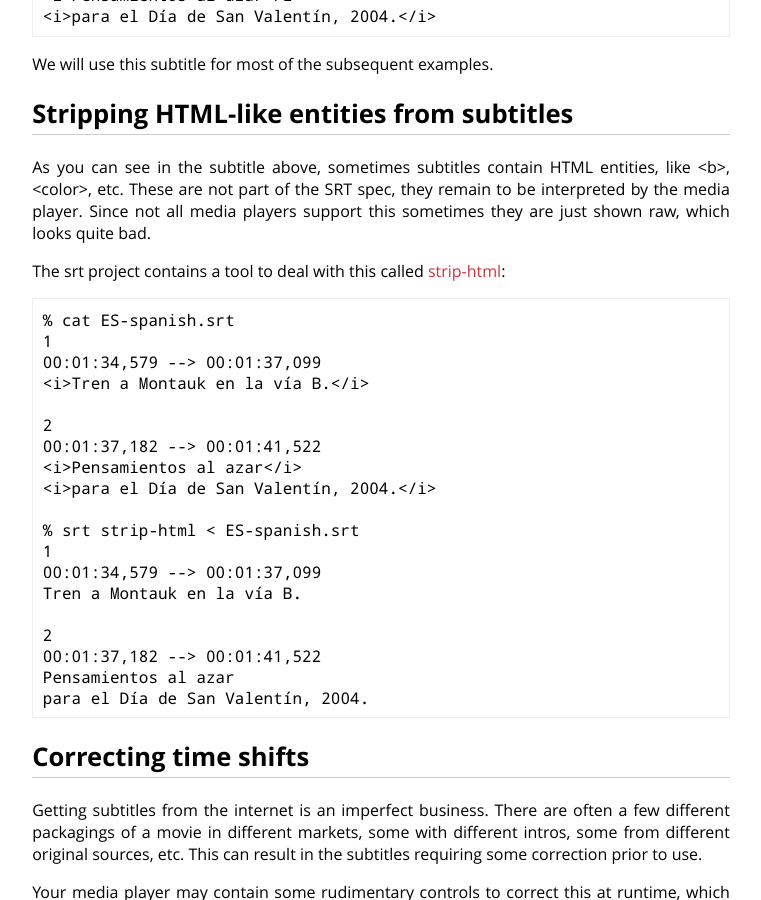
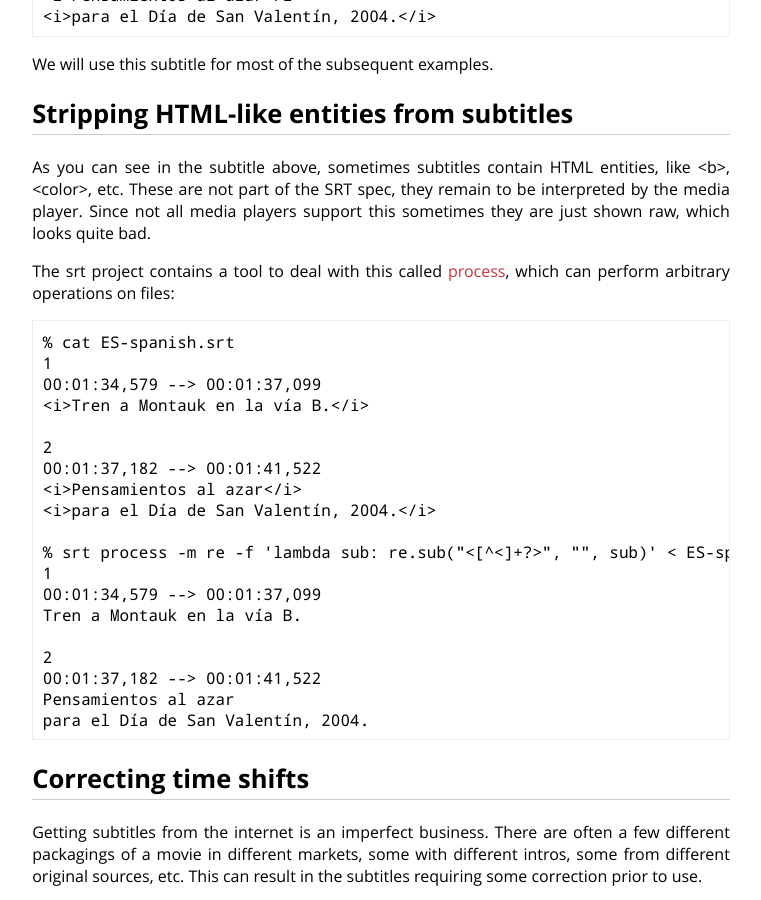
Before and after one commit to cdown/chrisdown.name, a Jekyll site: the page built from _posts/2016-09-04-cleaning-up-muxing-extracting-subtitles-using-ffmpeg-srt-tools.md, in a window 1280 px wide and 900 px high, scrolled down 2099 px. Shown: the whole window, without its empty margins (259-1020 px from the left). Built offline with Jekyll 4.4.1, drawn with Linux system fonts in a browser that asks for light colours.

Commit message:
srt post: strip-html -> process

```diff
--- a/_posts/2016-09-04-cleaning-up-muxing-extracting-subtitles-using-ffmpeg-srt-tools.md
+++ b/_posts/2016-09-04-cleaning-up-muxing-extracting-subtitles-using-ffmpeg-srt-tools.md
@@ -125,7 +125,8 @@ entities, like &lt;b&gt;, &lt;color&gt;, etc. These are not part of the SRT
 spec, they remain to be interpreted by the media player. Since not all media
 players support this sometimes they are just shown raw, which looks quite bad.
 
-The srt project contains a tool to deal with this called [strip-html][]:
+The srt project contains a tool to deal with this called [process][], which can
+perform arbitrary operations on files:
 
     % cat ES-spanish.srt
     1
@@ -137,7 +138,7 @@ The srt project contains a tool to deal with this called [strip-html][]:
     <i>Pensamientos al azar</i>
     <i>para el Día de San Valentín, 2004.</i>
 
-    % srt strip-html < ES-spanish.srt
+    % srt process -m re -f 'lambda sub: re.sub("<[^<]+?>", "", sub)' < ES-spanish.srt
     1
     00:01:34,579 --> 00:01:37,099
     Tren a Montauk en la vía B.
@@ -147,7 +148,7 @@ The srt project contains a tool to deal with this called [strip-html][]:
     Pensamientos al azar
     para el Día de San Valentín, 2004.
 
-[strip-html]: https://github.com/cdown/srt/blob/develop/srt_tools/srt-strip-html
+[process]: https://github.com/cdown/srt/blob/develop/srt_tools/srt-process
 
 ## Correcting time shifts
 
```
